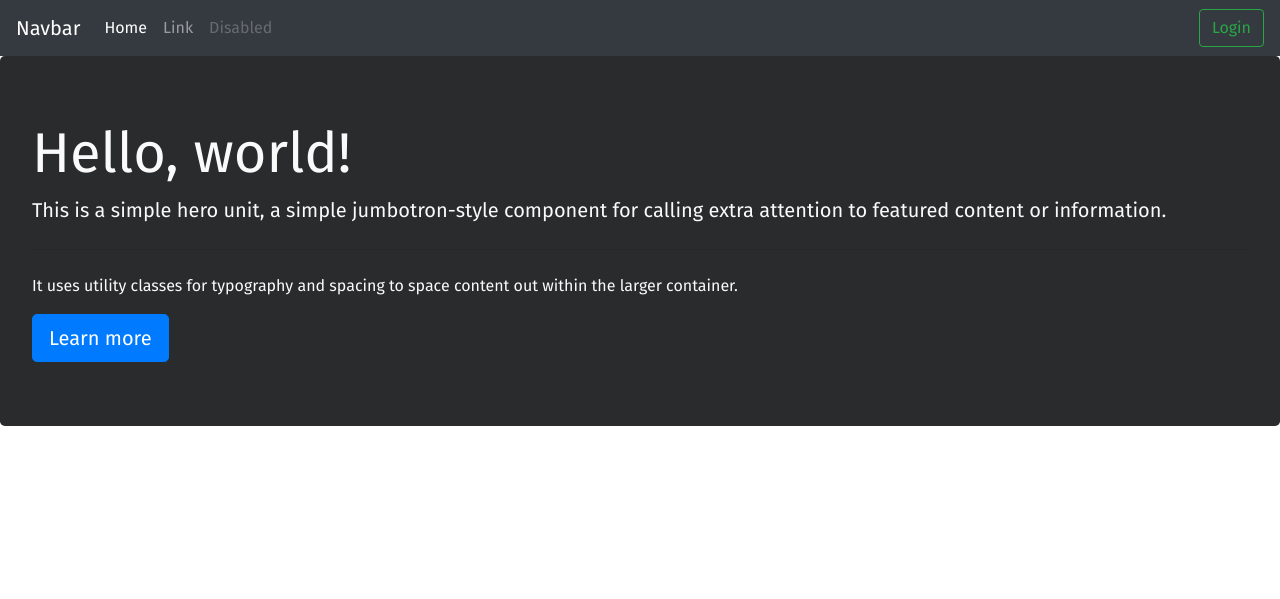
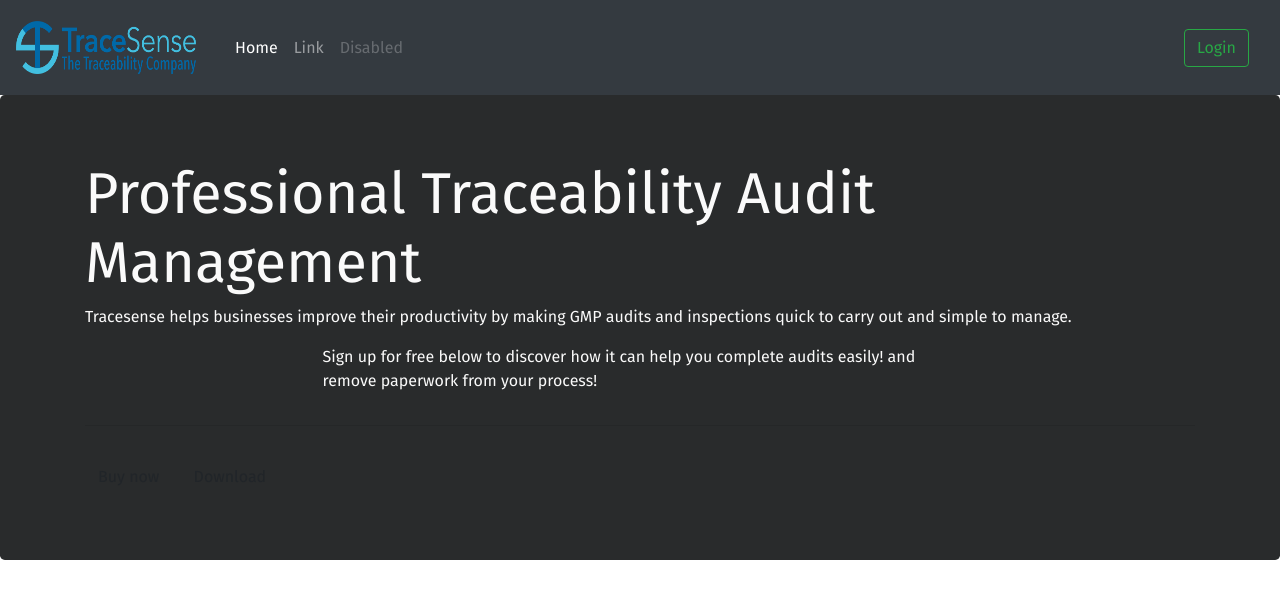
Before and after one commit to tdignan87/TraceSense, a Django app: page / in a window 1280 px wide. Shown: the top 599 px of the page. Run offline with Django 3.2, Linux system fonts and the light colour scheme; some libraries are stand-ins or nearby versions.

Commit message:
testing changing styling

```diff
--- a/templates/components/jumbo.html
+++ b/templates/components/jumbo.html
@@ -1,12 +1,25 @@
 {% block jumbo %}
 
-<!-- Main Jumbo-->
+<!-- Jumbotron -->
 <div class="jumbotron">
-    <h1 class="display-4">Hello, world!</h1>
-    <p class="lead">This is a simple hero unit, a simple jumbotron-style component for calling extra attention to featured content or information.</p>
-    <hr class="my-4">
-    <p>It uses utility classes for typography and spacing to space content out within the larger container.</p>
-    <a class="btn btn-primary btn-lg" href="#" role="button">Learn more</a>
+    <div class="container">
+        <h2 class="jumbo-main-title">Professional Traceability Audit Management</h2>
+        <p class="jumbo-second-title">Tracesense helps businesses improve their productivity by making GMP audits and inspections quick to carry out and simple to manage.</p>
+        <div class="row d-flex justify-content-center">
+            <div class="col-xl-7 pb-2">
+                <p class="card-text">Sign up for free below to discover how it can help you complete audits easily! and remove paperwork from your process!</p>
+            </div>
+            <!-- Grid column -->
+        </div>
+        <!-- Grid row -->
+        <hr class="my-4 rgba-white-light">
+        <div class="pt-2">
+            <button type="button" class="btn btn-outline-white">Buy now <i class="far fa-gem ml-1"></i></button>
+            <button type="button" class="btn btn-outline-white">Download <i class="fas fa-download ml-1"></i></button>
+        </div>
+    </div>
 </div>
 
+
+<!-- Jumbotron -->
 {% endblock %}
--- a/templates/components/navbar.html
+++ b/templates/components/navbar.html
@@ -1,7 +1,11 @@
 {% block navbar %}
 
-<nav class="navbar navbar-expand-lg navbar-dark bg-dark">
-    <a class="navbar-brand" href="#">Navbar</a>
+
+<nav class="navbar navbar-expand-lg navbar-dark bg-dark main-navbar">
+    <a class="navbar-brand" href="#">
+        <img width="180px" height="53px" src="/static/images/TraceSense_RGB_Trans.png">
+    </a>
+    <div class="container">
         <button class="navbar-toggler" type="button" data-toggle="collapse" data-target="#navbarTogglerDemo02" aria-controls="navbarTogglerDemo02" aria-expanded="false" aria-label="Toggle navigation">
       <span class="navbar-toggler-icon"></span>
     </button>
@@ -20,6 +24,10 @@
             </ul>
             <button class="btn btn-outline-success my-2 my-sm-0" type="button">Login</button>
         </div>
+    </div>
 </nav>
 
+
+
+
 {% endblock %}
```
Lines whose indentation alone changed are shown as unchanged.
